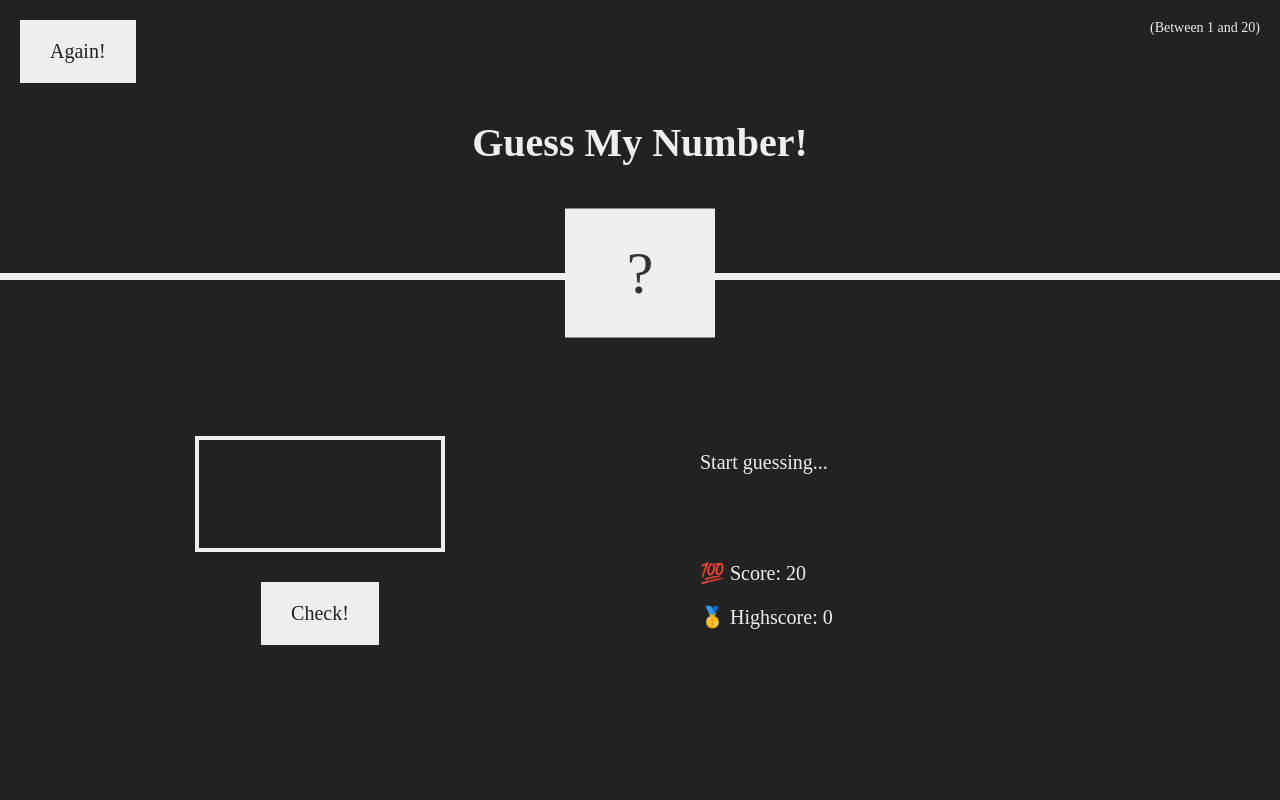
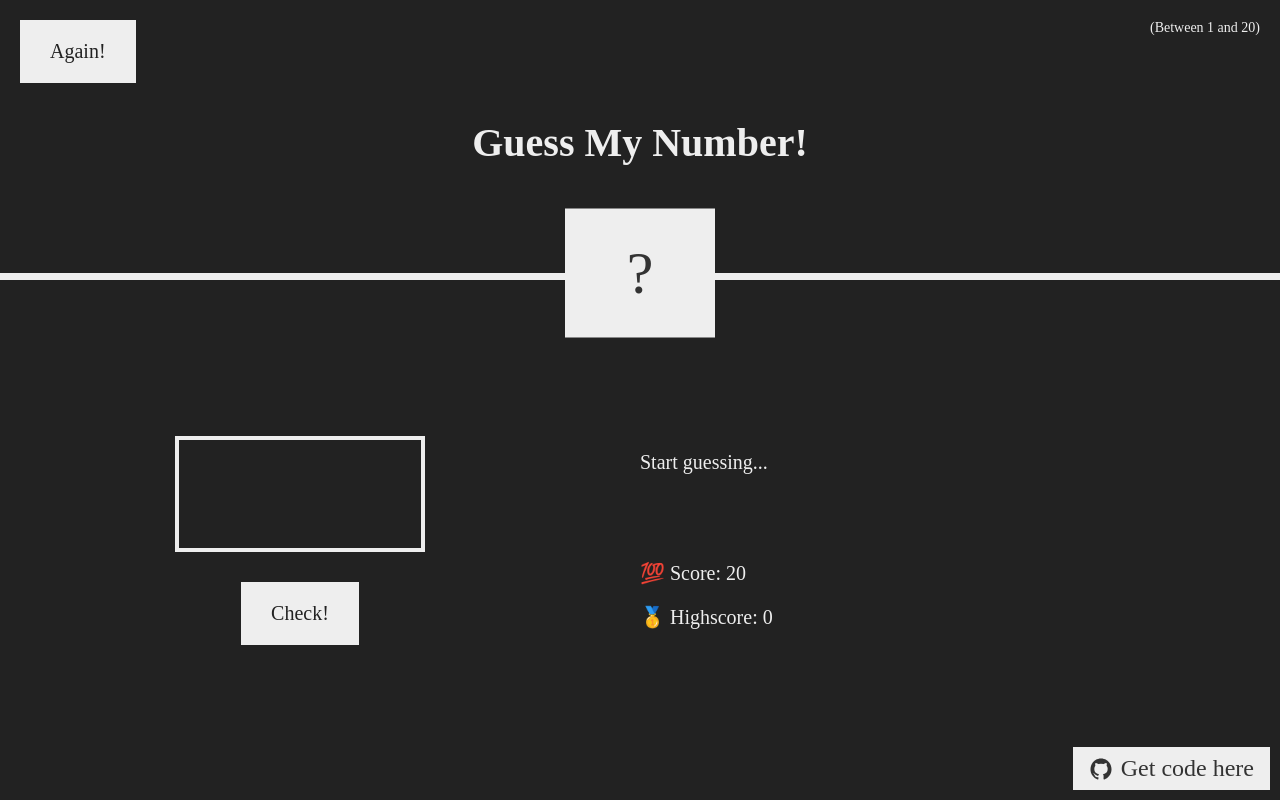
Before and after one commit to badalChhipa19/Guess-my-number, a plain HTML site: page index.html in a window 1280 px wide. Drawn offline with nearby package versions, Linux system fonts and the light colour scheme.

Commit message:
Link to github repository

```diff
--- a/index.html
+++ b/index.html
@@ -6,6 +6,15 @@
     <meta http-equiv="X-UA-Compatible" content="ie=edge" />
     <link rel="stylesheet" href="style.css" />
     <title>Guess My Number!</title>
+
+    <script
+      type="module"
+      src="https://unpkg.com/ionicons@7.1.0/dist/ionicons/ionicons.esm.js"
+    ></script>
+    <script
+      nomodule
+      src="https://unpkg.com/ionicons@7.1.0/dist/ionicons/ionicons.js"
+    ></script>
   </head>
   <body>
     <header>
@@ -26,6 +35,16 @@
           🥇 Highscore: <span class="highscore">0</span>
         </p>
       </section>
+      <div class="code__link">
+        <a
+          target="_blank"
+          class="git__link"
+          href="https://github.com/badalChhipa19/Guess-my-number.git"
+        >
+          <ion-icon class="git__icon" name="logo-github"></ion-icon>
+          <span>Get code here</span></a
+        >
+      </div>
     </main>
     <script src="script.js"></script>
   </body>
--- a/style.css
+++ b/style.css
@@ -31,6 +31,7 @@ main {
   display: flex;
   align-items: center;
   justify-content: space-around;
+  position: relative;
 }
 
 .left {
@@ -103,11 +104,12 @@ h1 {
   font-family: inherit;
   padding: 2rem 3rem;
   cursor: pointer;
+  transition: all 0.3s;
 }
 
-.btn:hover {
+/* .btn:hover {
   background-color: #ccc;
-}
+} */
 
 .message {
   margin-bottom: 8rem;
@@ -117,3 +119,26 @@ h1 {
 .label-score {
   margin-bottom: 2rem;
 }
+
+/* Link with Git */
+.git__link:link,
+.git__link:visited {
+  position: absolute;
+  bottom: 1rem;
+  right: 1rem;
+  font-size: 2.4rem;
+  display: flex;
+  align-items: center;
+  gap: 0.8rem;
+  text-decoration: none;
+  color: #333;
+  background-color: #eee;
+  padding: 0.8rem 1.6rem;
+  transition: all 0.3s;
+}
+
+.git__link:hover,
+.btn:hover {
+  transform: scale(1.02);
+  background-color: #ccc;
+}
```
